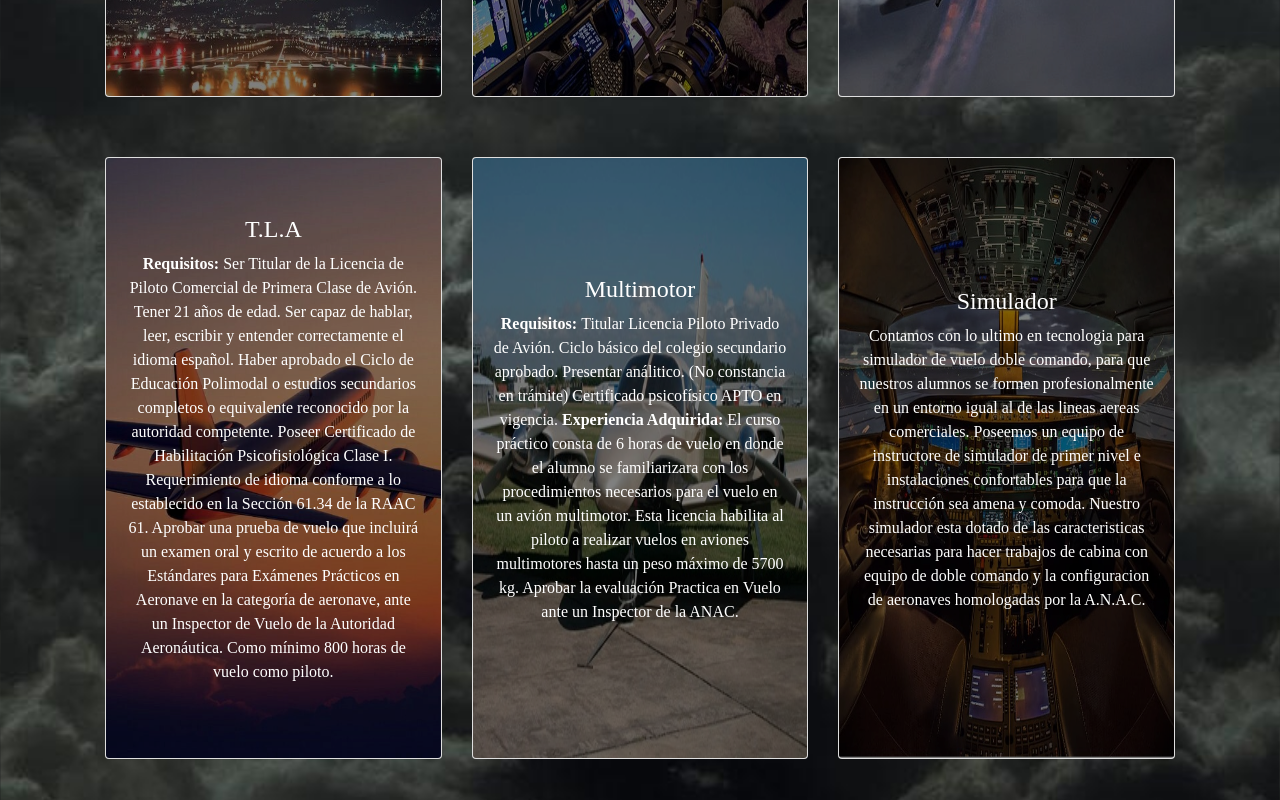
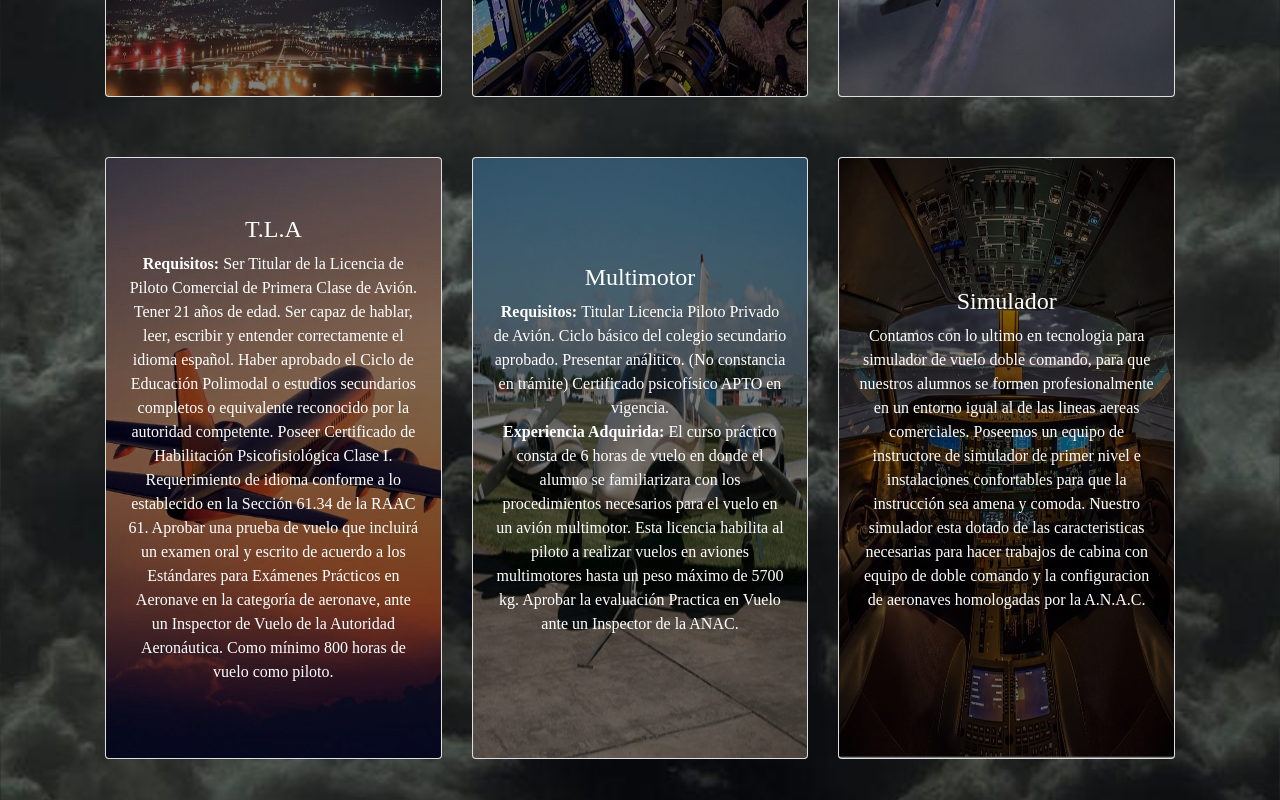
Before and after one commit to MarianoReynal/Escuela-de-vuelo, a website: page pages/cursos.html in a window 1280 px wide. Shown: the part 831-1631 px from the top of the page. Drawn offline with nearby package versions, Linux system fonts and the light colour scheme; a web font is replaced by a local one.

Commit message:
un br en cursos

```diff
--- a/pages/cursos.html
+++ b/pages/cursos.html
@@ -175,7 +175,7 @@
 
             Titular Licencia Piloto Privado de Avión.
             Ciclo básico del colegio secundario aprobado. Presentar análitico. (No constancia en trámite)
-            Certificado psicofísico APTO en vigencia.
+            Certificado psicofísico APTO en vigencia.<br>
 
             <strong>Experiencia Adquirida:</strong>
             El curso práctico consta de 6 horas de vuelo en donde el alumno se familiarizara con los procedimientos necesarios para el vuelo en un avión multimotor. Esta licencia habilita al piloto a realizar vuelos en aviones multimotores hasta un peso máximo de 5700 kg.
```
